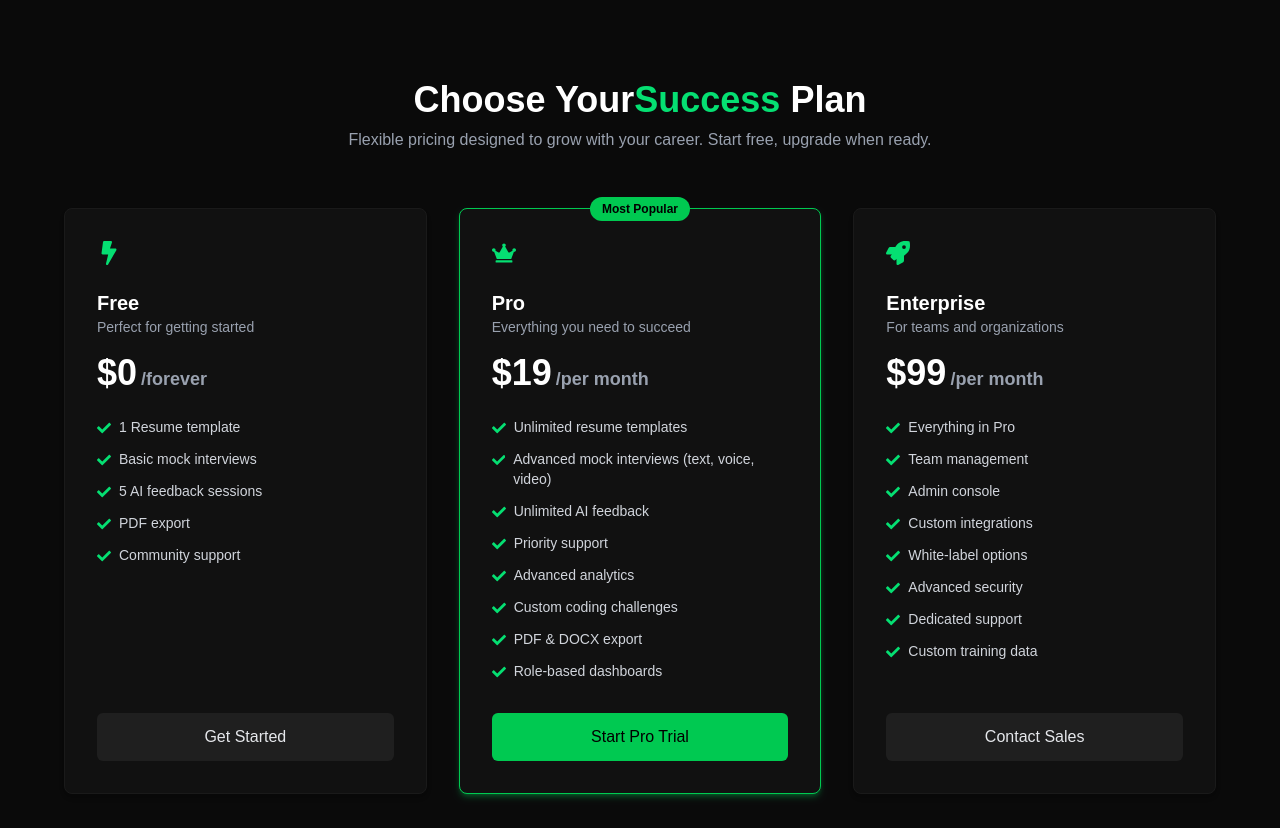
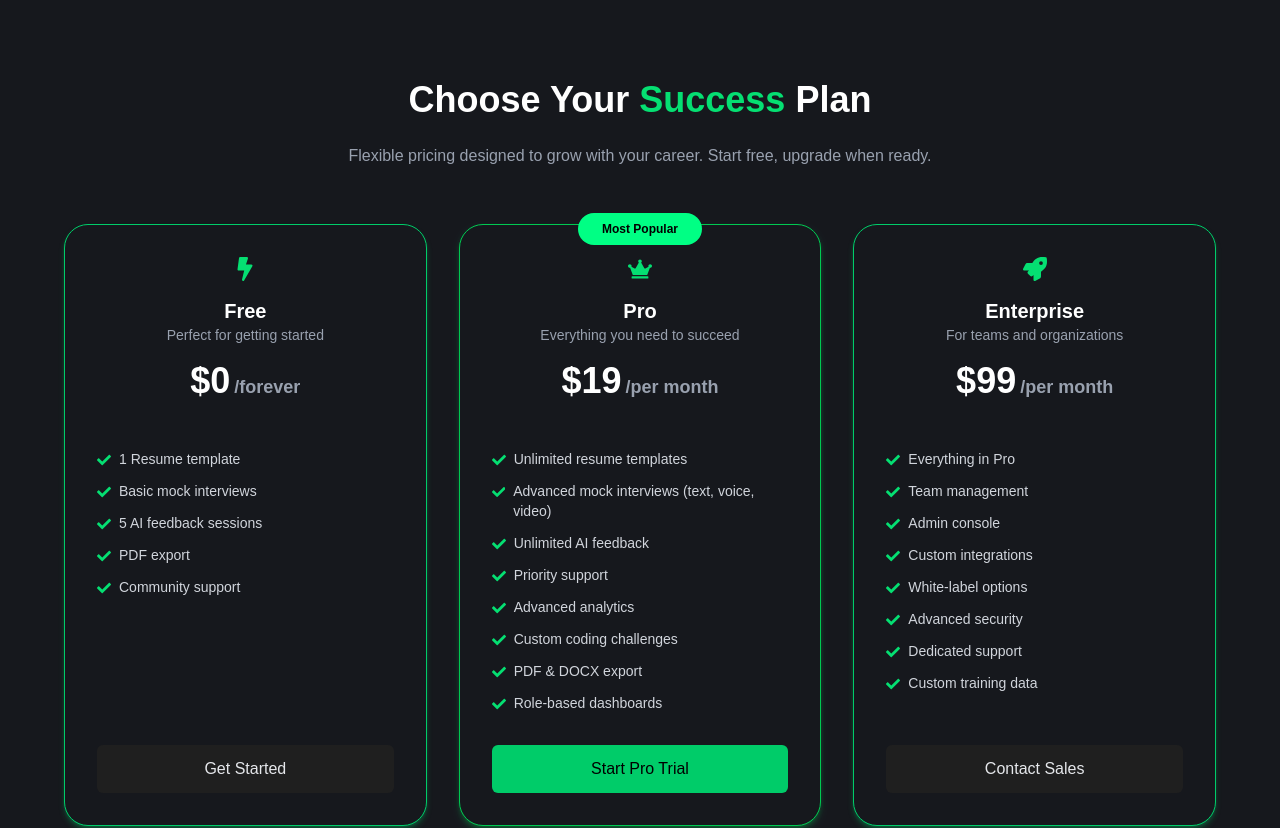
Before and after one commit to Pullock4981/MockMiya_client, a Next.js app: page / in a window 1280 px wide. Shown: the top 828 px of the page. Built offline with nearby package versions, Linux system fonts and the light colour scheme.

Commit message:
modified subscription & Testimonial sections on Home page

```diff
--- a/app/components/Subscription.tsx
+++ b/app/components/Subscription.tsx
@@ -36,7 +36,7 @@ const plans = [
       "Role-based dashboards",
     ],
     buttonText: "Start Pro Trial",
-    buttonStyle: "bg-green-500 text-black hover:bg-green-400",
+    buttonStyle: "bg-[#00cc69] text-black hover:bg-green-400",
     highlight: true,
   },
   {
@@ -63,11 +63,11 @@ const plans = [
 
 const Subscription: FC = () => {
   return (
-    <section className="bg-[#0a0a0a] text-white py-20 px-6 md:px-16">
+    <section className="bg-[#16181d] text-white py-20 px-6 md:px-16">
       {/* Heading */}
       <div className="text-center mb-14">
-        <h2 className="text-3xl md:text-4xl font-bold">
-          Choose Your<span className="text-green-400">Success</span> Plan
+        <h2 className="text-xl md:text-2xl lg:text-4xl font-bold pb-4">
+          Choose Your <span className="text-green-400">Success</span> Plan
         </h2>
         <p className="text-gray-400 mt-2">
           Flexible pricing designed to grow with your career. Start free,
@@ -76,25 +76,27 @@ const Subscription: FC = () => {
       </div>
 
       {/* Plans */}
-      <div className="grid gap-8 md:grid-cols-3 max-w-6xl mx-auto">
+      <div className="grid gap-8 md:grid-cols-3">
         {plans.map((plan, index) => (
           <div
             key={index}
-            className={`relative bg-[#111111] p-8 rounded-lg shadow-md border ${
+            className={`relative bg-[#16181d] p-8 rounded-3xl shadow-md border border-[#00cc69] origin-bottom hover:scale-102 hover:duration-300  ${
               plan.highlight
                 ? "border-green-500 shadow-green-500/30"
-                : "border-[#1a1a1a]"
+                : "border-[#00cc69] shadow-[#00cc69]/30 hover:shadow-green-500/20 hover:border-green-400"
             } flex flex-col justify-between`}
           >
             {/* Most Popular badge */}
             {plan.highlight && (
-              <div className="absolute -top-3 left-1/2 -translate-x-1/2 bg-green-500 text-black text-xs font-semibold px-3 py-1 rounded-full">
+              <div className="absolute -top-3 left-1/2 -translate-x-1/2 bg-[#00ff84] text-black text-xs font-semibold px-6 py-2 rounded-full">
                 Most Popular
               </div>
             )}
 
+            {/* Icon, Title, Description, Price */}
+            <div className="mb-6 text-center">
               {/* Icon */}
-            <div className="mb-6">{plan.icon}</div>
+              <div className="flex justify-center mb-4">{plan.icon}</div>
 
               {/* Title */}
               <h3 className="text-xl font-semibold">{plan.name}</h3>
@@ -107,11 +109,15 @@ const Subscription: FC = () => {
                   {plan.duration}
                 </span>
               </p>
+            </div>
 
             {/* Features */}
             <ul className="mt-6 space-y-3 flex-1">
               {plan.features.map((feature, i) => (
-                <li key={i} className="flex items-start gap-2 text-gray-300 text-sm">
+                <li
+                  key={i}
+                  className="flex items-start gap-2 text-gray-300 text-sm"
+                >
                   <FaCheck className="text-green-400 mt-1" />
                   {feature}
                 </li>
@@ -132,9 +138,7 @@ const Subscription: FC = () => {
       <div className="mt-10 text-center text-sm text-gray-400">
         <div className="flex items-center justify-center gap-2 text-green-400">
           <FaCheck />
-          <span>
-            30-day money-back guarantee • No questions asked
-          </span>
+          <span>30-day money-back guarantee • No questions asked</span>
         </div>
       </div>
     </section>
--- a/app/components/Testimonials.tsx
+++ b/app/components/Testimonials.tsx
@@ -112,7 +112,7 @@ const Testimonials: FC = () => {
       </div>
 
       {/* Stats */}
-      <div className="mt-16 grid grid-cols-1 md:grid-cols-3 text-center gap-10">
+      <div className="mt-16 grid grid-cols-1 md:grid-cols-3 text-center gap-2">
         {stats.map((s, i) => (
           <div key={i}>
             <p className="text-green-400 text-3xl font-bold">{s.value}</p>
```
Lines whose indentation alone changed are shown as unchanged.
